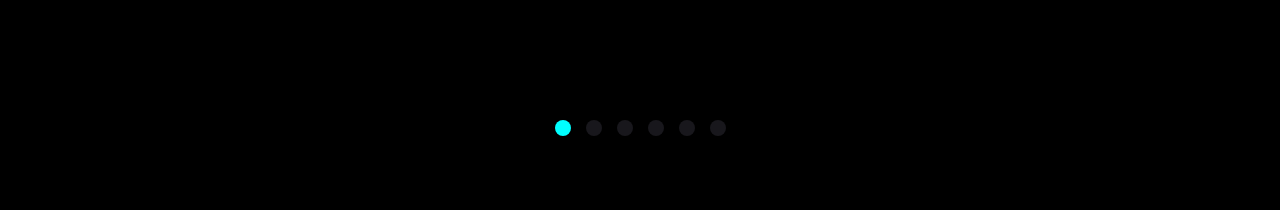
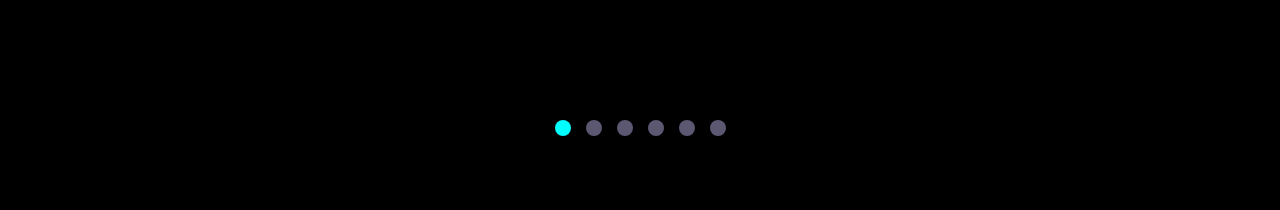
Before and after one commit to Upsurge-Tech/UpsurgeVite, a React (Vite) app in the folder upsurge/: page / in a window 1280 px wide. Shown: the part 4420-4630 px from the top of the page. Built offline with nearby package versions, Linux system fonts and the light colour scheme.

Commit message:
testimonial-slider

```diff
--- a/upsurge/src/components/Testimonitals/TestimonialDot.jsx
+++ b/upsurge/src/components/Testimonitals/TestimonialDot.jsx
@@ -3,9 +3,9 @@ export default function TestimonialDot({ active, onClick }) {
     <button
       className={`
           w-[16px] h-[16px] rounded-[100%]
-          ${active ? 'bg-[#00ffff]' : 'bg-[#18171c]'}
+          ${active ? "bg-[#00ffff]" : "bg-[#5d5872]"}
         `}
       onClick={onClick}
     ></button>
-  )
+  );
 }
```
